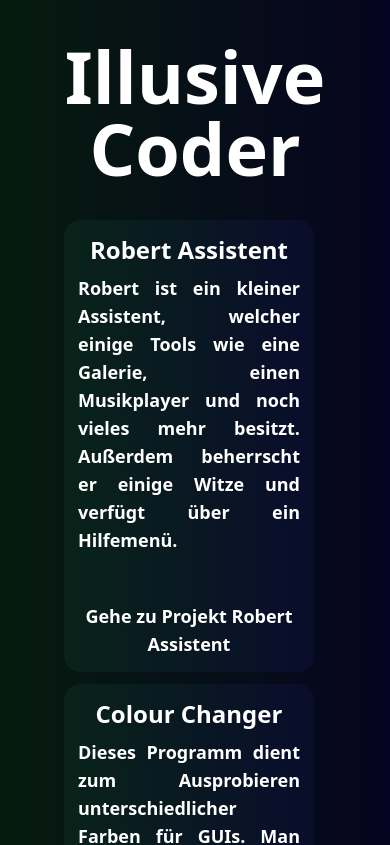
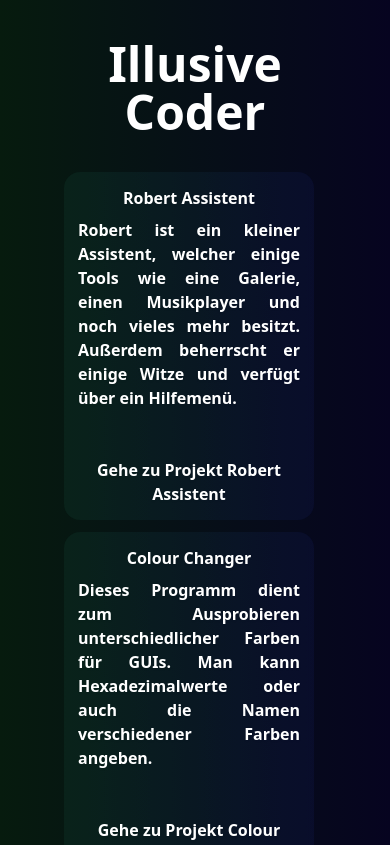
Before and after one commit to tomdevtech/Project-Website, a React (Create React App) app: page / in a window 390 px wide. Shown: the top 845 px of the page. Built offline with nearby package versions, Linux system fonts and the light colour scheme.

Commit message:
Added responsive behaviour.

```diff
--- a/src/App.css
+++ b/src/App.css
@@ -16,7 +16,7 @@
 }
 
 .footer{
-  @apply inset-x-0 bottom-0 text-center text-2xl text-white font-sans
+  @apply inset-x-0 bottom-0 text-center text-xl md:text-2xl xl:text-3xl text-white font-sans
 }
 
 .footerElement{
@@ -24,19 +24,19 @@
 }
 
 .headline{
-  @apply mb-4 text-center text-7xl font-bold text-white font-sans
+  @apply mb-4 text-center text-5xl md:text-7xl xl:md:text-9xl font-bold text-white font-sans
 }
 
 .contentHeadline{
-  @apply mb-2 text-center text-2xl font-bold text-white font-sans
+  @apply mb-2 text-center sm:text-xl md:text-2xl xl:text-2xl font-bold text-white font-sans
 }
 
 .contentContent{
-  @apply text-justify text-lg font-semibold text-white font-sans
+  @apply text-justify sm:text-base md:text-lg xl:text-xl font-semibold text-white font-sans
 }
 
 .contentLink{
-  @apply text-center text-lg font-semibold text-white font-sans sm:absolute sm:inset-x-0 sm:bottom-3 md:absolute md:inset-x-0 md:bottom-3 lg:absolute lg:inset-x-0 lg:bottom-3
+  @apply text-center sm:text-base md:text-lg xl:text-xl font-semibold text-white font-sans sm:absolute sm:inset-x-0 sm:bottom-3 md:absolute md:inset-x-0 md:bottom-3 lg:absolute lg:inset-x-0 lg:bottom-3
 
 }
 
```
